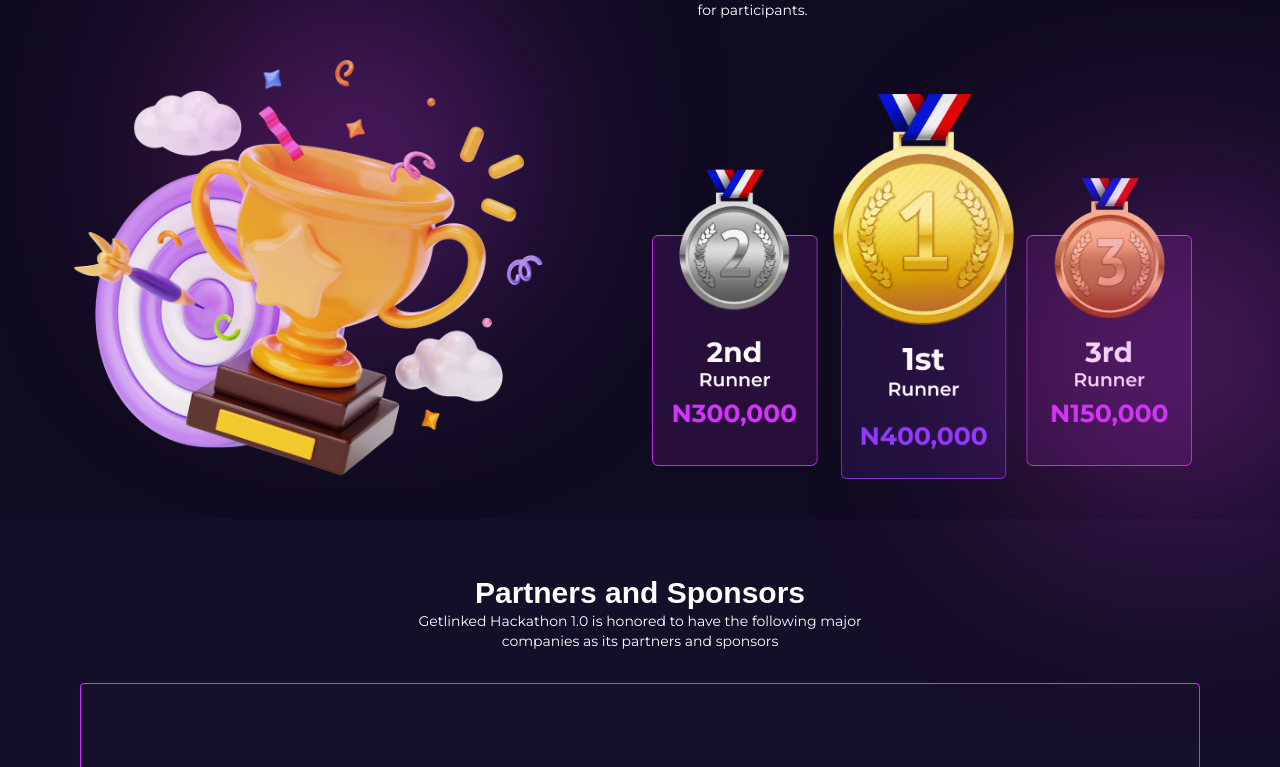
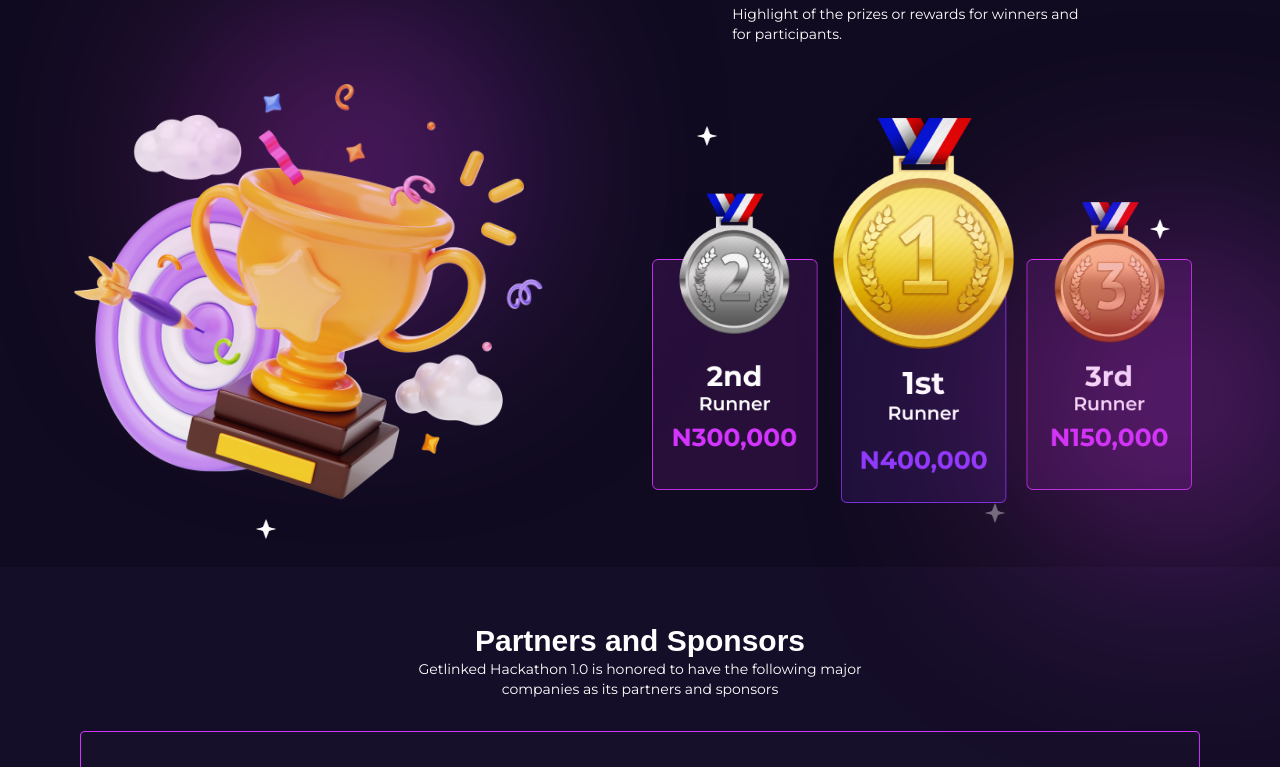
Before and after one commit to gift56/getlinked-ui-challengn, a Next.js app: page / in a window 1280 px wide. Shown: the part 4721-5488 px from the top of the page. Built offline with nearby package versions, Linux system fonts and the light colour scheme; a web font is replaced by a local one.

Commit message:
making the design nice

```diff
--- a/components/LandingpageContent/Price.tsx
+++ b/components/LandingpageContent/Price.tsx
@@ -2,10 +2,10 @@ import { motion } from "framer-motion";
 
 const Price = () => {
   return (
-    <section className="w-full py-10 relative bg-footerBg">
+    <section className="w-full py-16 relative bg-footerBg">
       <div className="container overflow-hidden">
         <div className="w-full flex flex-col items-center justify-center gap-5">
-          <div className="flex items-center justify-center tab:items-start tab:justify-start flex-col gap-3 tab:w-[45%] tab:ml-auto">
+          <div className="flex items-center justify-center tab:items-start tab:justify-start flex-col gap-3 tab:w-[42%] tab:ml-auto">
             <motion.h2
               initial={{ opacity: 0, y: -20 }}
               whileInView={{ opacity: 1, y: 0 }}
@@ -67,6 +67,42 @@ const Price = () => {
         viewport={{ once: true }}
         className="bg-btnlinear flex w-[100px] h-[100px] md:w-[200px] md:h-[200px] left-[5%] blur-[80px] md:blur-[125px] rounded-[50%] tab:left-[20%] top-[20%] tab:top-[30%] absolute"
       ></motion.div>
+       <motion.img
+        initial={{ opacity: 0, scale: 0.5 }}
+        whileInView={{ opacity: 1, scale: 1 }}
+        transition={{ type: "spring", duration: 2 }}
+        viewport={{ once: true }}
+        src="/icon/graystar.png"
+        alt="star"
+        className="absolute flex right-[21.5%] top-[91%] tab:w-5 tab:h-5 w-3"
+      />
+       <motion.img
+        initial={{ opacity: 0, scale: 0.5 }}
+        whileInView={{ opacity: 1, scale: 1 }}
+        transition={{ type: "spring", duration: 2 }}
+        viewport={{ once: true }}
+        src="/icon/lightstarIcon.png"
+        alt="star"
+        className="absolute flex right-[8.6%] top-[51%] tab:w-5 tab:h-5 w-3"
+      />
+       <motion.img
+        initial={{ opacity: 0, scale: 0.5 }}
+        whileInView={{ opacity: 1, scale: 1 }}
+        transition={{ type: "spring", duration: 2 }}
+        viewport={{ once: true }}
+        src="/icon/lightstarIcon.png"
+        alt="star"
+        className="absolute flex right-[44%] top-[38%] tab:w-5 tab:h-5 w-3"
+      />
+       <motion.img
+        initial={{ opacity: 0, scale: 0.5 }}
+        whileInView={{ opacity: 1, scale: 1 }}
+        transition={{ type: "spring", duration: 2 }}
+        viewport={{ once: true }}
+        src="/icon/lightstarIcon.png"
+        alt="star"
+        className="absolute flex left-[20%] bottom-[4%] tab:w-5 tab:h-5 w-3"
+      />
     </section>
   );
 };
```
